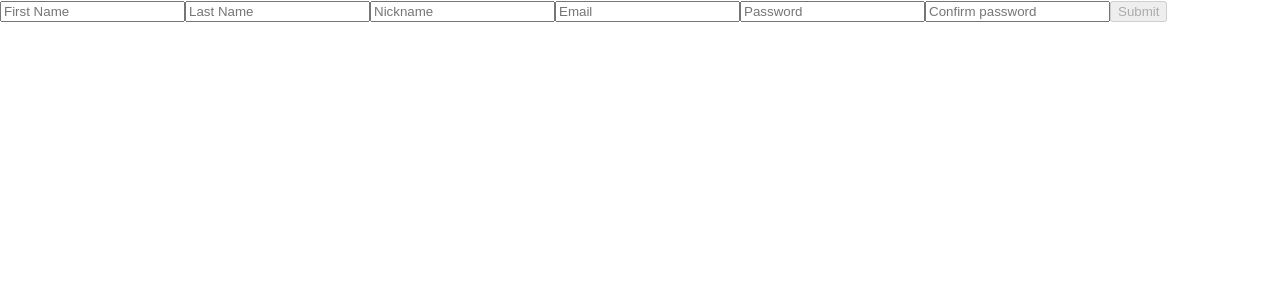
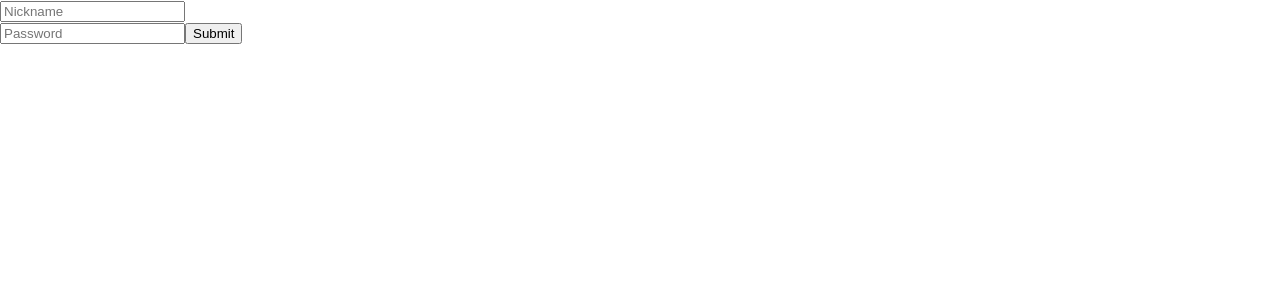
Before and after one commit to Huzzky/react-post-blog, a React (Create React App) app: page /sign-in in a window 1280 px wide. Shown: the top 300 px of the page. Built offline with nearby package versions, Linux system fonts and the light colour scheme.

Commit message:
add error sign in, reload signin

```diff
--- a/src/Components/SignIn/Atom/SignInPage.jsx
+++ b/src/Components/SignIn/Atom/SignInPage.jsx
@@ -1,9 +1,11 @@
 import { useForm } from 'react-hook-form'
 import { useState } from 'react'
+import { typeError } from '../../../const'
 
 const SignInPage = () => {
-  const [password, setPassword] = useState('')
-  const [confirmPass, setConfirmPass] = useState('')
+  const [errorSignIn, setErrorSignIn] = useState(null)
+  // const [password, setPassword] = useState('')
+  // const [confirmPass, setConfirmPass] = useState('')
 
   const { register, handleSubmit, errors } = useForm()
 
@@ -12,87 +14,123 @@ const SignInPage = () => {
     if (Object.keys(data) === 0) {
       console.log(errors)
     } else if (Object.keys(data).length > 0) {
-      console.log(data)
+      let regTest = /\s/g.test(data['Nickname'].trim())
+      if (regTest === true) {
+        console.error('Space in login')
+        setErrorSignIn(typeError.loginSignInError)
+      } else {
+        console.log(data)
+      }
     }
   }
 
   return (
-    <div>
-      <form onSubmit={handleSubmit(onSubmit)}>
-        <input
-          type="text"
-          placeholder="First Name"
-          name="First Name"
-          ref={register({
-            required: true,
-            maxLength: 200,
-            pattern: {
-              value: /[a-z]/gi,
-              message: <p>error message</p>, // JS only: <p>error message</p> TS only support string
-            },
-          })}
-        />
-        <input
-          type="text"
-          placeholder="Last Name"
-          name="Last Name"
-          ref={register({ maxLength: 200, pattern: /[A-za-z]/ })}
-        />
+    <form onSubmit={handleSubmit(onSubmit)}>
+      <div>
         <input
           type="text"
           placeholder="Nickname"
           name="Nickname"
-          ref={register({ required: true, maxLength: 32, pattern: /[A-za-z]/ })}
-        />
-        <input
-          type="email"
-          placeholder="Email"
-          name="Email"
-          ref={register({ required: true })}
-        />
-        <input
-          type="password"
-          placeholder="Password"
-          name="Password"
-          onChange={(event) => {
-            setPassword(event.currentTarget.value)
-          }}
           ref={register({
             required: true,
-            min: 8,
-            minLength: {
-              value: 8,
-              message: 'error message',
-            },
+            max: 254,
+            min: 2,
+            maxLength: 254,
+            pattern: /\w/i,
           })}
         />
-        <input
-          type="password"
-          placeholder="Confirm password"
-          name="Confirm password"
-          onChange={(event) => {
-            setConfirmPass(event.currentTarget.value)
-          }}
-          ref={register({
-            required: true,
-            validate: (value) => value === password,
-            min: 8,
-          })}
-        />
+        {errorSignIn === typeError.loginSignInError ? (
+          <p>Ошибка в логине</p>
+        ) : null}
+      </div>
+      <input
+        type="password"
+        placeholder="Password"
+        name="Password"
+        ref={register({ max: 64, maxLength: 64 })}
+      />
 
-        <input
-          type="submit"
-          disabled={
-            password.length >= 8 &&
-            confirmPass.length >= 8 &&
-            password === confirmPass
-              ? ''
-              : 'disabled'
-          }
-        />
-      </form>
-    </div>
+      <input type="submit" />
+    </form>
   )
+
+  // return (
+  //   <div>
+  //     <form onSubmit={handleSubmit(onSubmit)}>
+  //       <input
+  //         type="text"
+  //         placeholder="First Name"
+  //         name="First Name"
+  //         ref={register({
+  //           required: true,
+  //           maxLength: 200,
+  //           pattern: {
+  //             value: /[a-z]/gi,
+  //             message: <p>error message</p>, // JS only: <p>error message</p> TS only support string
+  //           },
+  //         })}
+  //       />
+  //       <input
+  //         type="text"
+  //         placeholder="Last Name"
+  //         name="Last Name"
+  //         ref={register({ maxLength: 200, pattern: /[A-za-z]/ })}
+  //       />
+  //       <input
+  //         type="text"
+  //         placeholder="Nickname"
+  //         name="Nickname"
+  //         ref={register({ required: true, maxLength: 32, pattern: /[A-za-z]/ })}
+  //       />
+  //       <input
+  //         type="email"
+  //         placeholder="Email"
+  //         name="Email"
+  //         ref={register({ required: true })}
+  //       />
+  //       <input
+  //         type="password"
+  //         placeholder="Password"
+  //         name="Password"
+  //         onChange={(event) => {
+  //           setPassword(event.currentTarget.value)
+  //         }}
+  //         ref={register({
+  //           required: true,
+  //           min: 8,
+  //           minLength: {
+  //             value: 8,
+  //             message: 'error message',
+  //           },
+  //         })}
+  //       />
+  //       <input
+  //         type="password"
+  //         placeholder="Confirm password"
+  //         name="Confirm password"
+  //         onChange={(event) => {
+  //           setConfirmPass(event.currentTarget.value)
+  //         }}
+  //         ref={register({
+  //           required: true,
+  //           validate: (value) => value === password,
+  //           min: 8,
+  //         })}
+  //       />
+
+  //       <input
+  //         type="submit"
+  //         disabled={
+  //           password.length >= 8 &&
+  //           confirmPass.length >= 8 &&
+  //           password === confirmPass
+  //             ? ''
+  //             : 'disabled'
+  //         }
+  //       />
+  //     </form>
+  //   </div>
+  // )
 }
 
 export default SignInPage
--- a/src/const.js
+++ b/src/const.js
@@ -1,2 +1,7 @@
 export const AUTH_USER = 'AUTH_USER'
 export const EXIT_USER = 'EXIT_USER'
+
+export const typeError = {
+  loginSignInError: 'loginSignInError',
+  passwordSignInError: 'passwordSignInError',
+}
```
Also changed, not shown: 1 other file (tests, documents, lock files or other folders).
